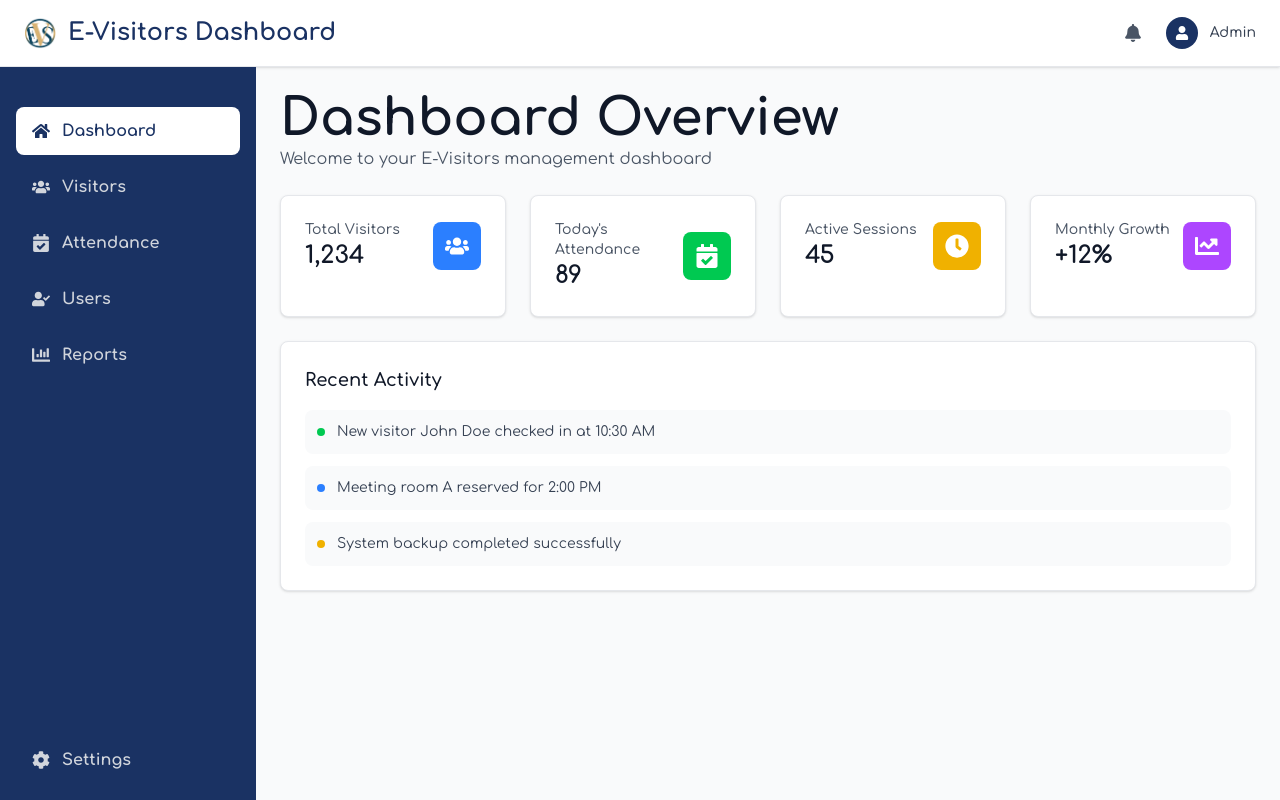
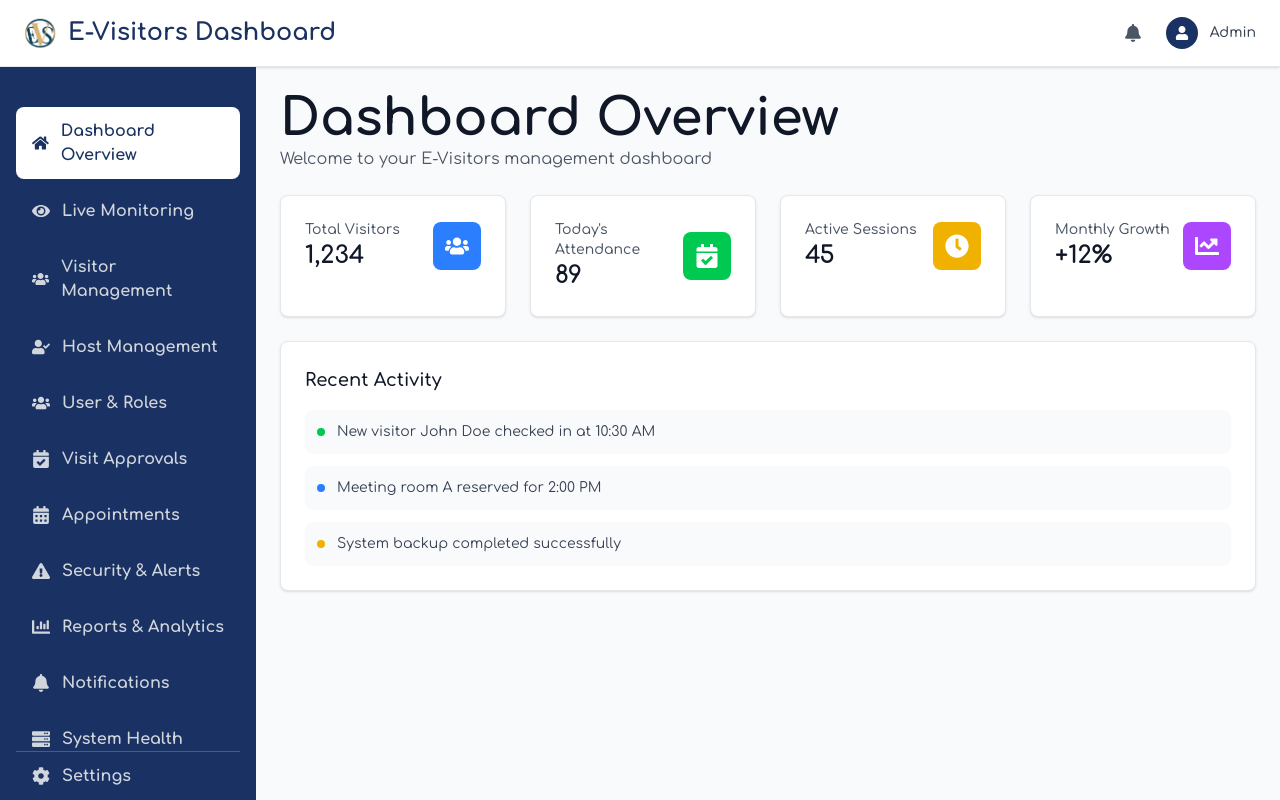
Before and after one commit to ikundabayoplacide/attendance-frontend, a React (Vite) app: page /dashboard in a window 1280 px wide. Built offline with nearby package versions, Linux system fonts and the light colour scheme.

Commit message:
modified pages

```diff
--- a/src/components/ui/dashboardSidebar.tsx
+++ b/src/components/ui/dashboardSidebar.tsx
@@ -1,15 +1,21 @@
-import { FaHome, FaUsers, FaCalendarCheck, FaChartBar, FaCog, FaUserCheck } from 'react-icons/fa'
+import { FaHome, FaUsers, FaCalendarCheck, FaChartBar, FaCog, FaUserCheck, FaEye, FaExclamationTriangle, FaCalendarAlt, FaBell, FaServer } from 'react-icons/fa'
 import { Link, useLocation } from 'react-router-dom'
 
 function DashboardSidebar() {
   const location = useLocation()
 
   const menuItems = [
-    { path: '/dashboard', icon: FaHome, label: 'Dashboard', exact: true },
-    { path: '/dashboard/visitors', icon: FaUsers, label: 'Visitors' },
-    { path: '/dashboard/attendance', icon: FaCalendarCheck, label: 'Attendance' },
-    { path: '/dashboard/users', icon: FaUserCheck, label: 'Users' },
-    { path: '/dashboard/reports', icon: FaChartBar, label: 'Reports' }
+    { path: '/dashboard', icon: FaHome, label: 'Dashboard Overview', exact: true },
+    { path: '/dashboard/live-monitoring', icon: FaEye, label: 'Live Monitoring' },
+    { path: '/dashboard/visitors', icon: FaUsers, label: 'Visitor Management' },
+    { path: '/dashboard/hosts', icon: FaUserCheck, label: 'Host Management' },
+    { path: '/dashboard/users', icon: FaUsers, label: 'User & Roles' },
+    { path: '/dashboard/approvals', icon: FaCalendarCheck, label: 'Visit Approvals' },
+    { path: '/dashboard/appointments', icon: FaCalendarAlt, label: 'Appointments' },
+    { path: '/dashboard/security', icon: FaExclamationTriangle, label: 'Security & Alerts' },
+    { path: '/dashboard/reports', icon: FaChartBar, label: 'Reports & Analytics' },
+    { path: '/dashboard/notifications', icon: FaBell, label: 'Notifications' },
+    { path: '/dashboard/system-health', icon: FaServer, label: 'System Health' }
   ]
 
   const settingsItem = { path: '/dashboard/settings', icon: FaCog, label: 'Settings' }
@@ -23,10 +29,16 @@ function DashboardSidebar() {
 
   return (
     <aside className="w-64 bg-[#1A3263] text-white h-full flex flex-col">
-
-
-      <nav className="flex-1 px-4 pt-10 flex flex-col">
-        <ul className="space-y-2 flex-1">
+      <style dangerouslySetInnerHTML={{
+        __html: `
+          .hide-scrollbar::-webkit-scrollbar {
+            display: none;
+          }
+        `
+      }} />
+      <nav className="flex-1 px-4 pt-10 flex flex-col min-h-0">
+        <div className="flex-1 overflow-y-scroll min-h-0 hide-scrollbar" style={{ scrollbarWidth: 'none', msOverflowStyle: 'none' }}>
+          <ul className="space-y-2 pb-4">
             {menuItems.map((item) => {
               const Icon = item.icon
               return (
@@ -46,9 +58,10 @@ function DashboardSidebar() {
               )
             })}
           </ul>
+        </div>
 
         {/* Settings at bottom */}
-        <div className="pb-4">
+        <div className="flex-shrink border-t border-white/20 ">
           <Link
             to={settingsItem.path}
             className={`flex items-center gap-3 px-4 py-3 rounded-lg transition-colors ${
```
Lines whose indentation alone changed are shown as unchanged.
